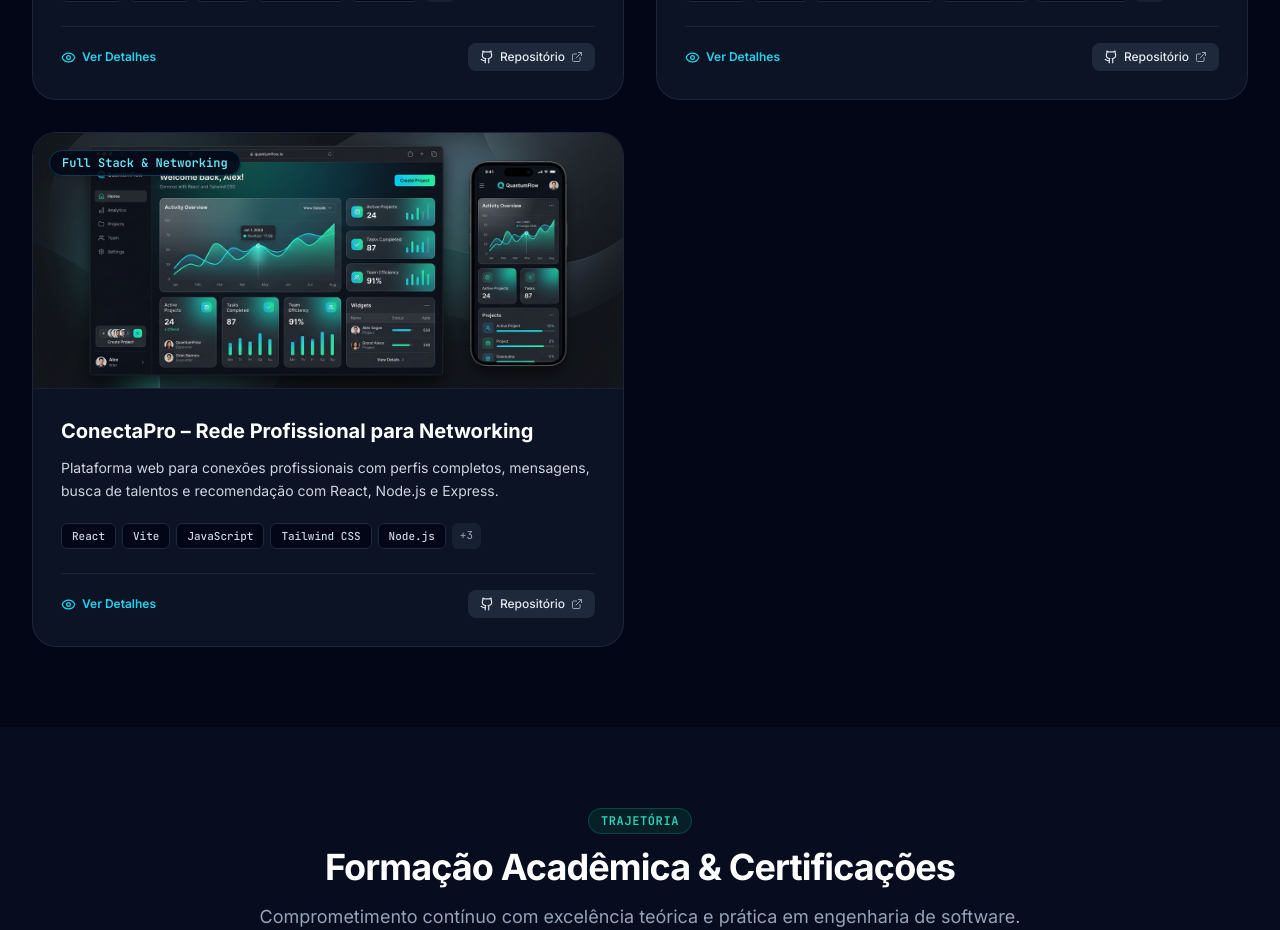
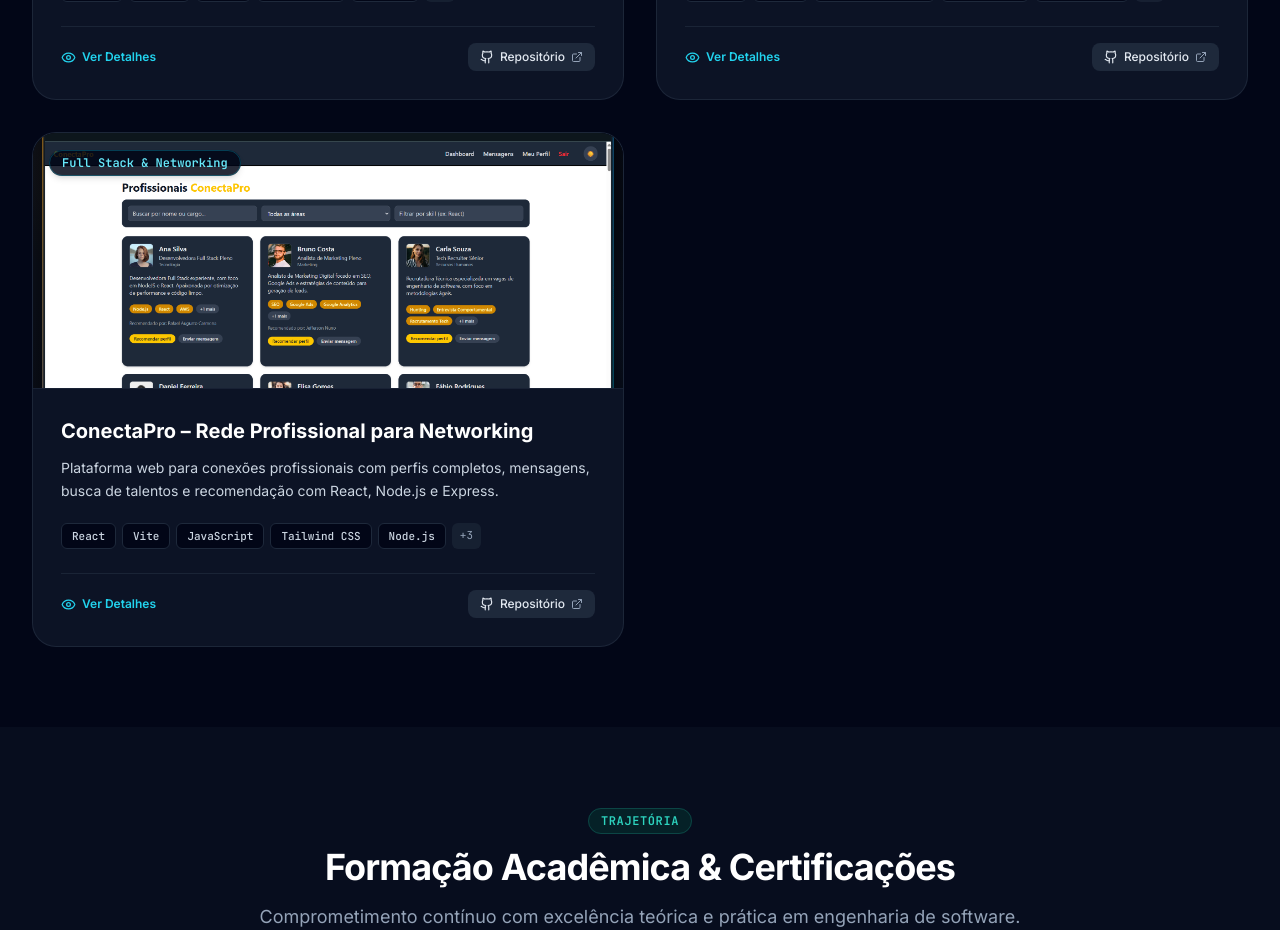
Before and after one commit to rafa212007/portifolio, a React (Vite) app: page / in a window 1280 px wide. Shown: the part 4100-5030 px from the top of the page. Built offline with nearby package versions, Linux system fonts and the light colour scheme.

Commit message:
feat: adicionar print real do projeto ConectaPro emoldurado

```diff
--- a/src/data/projectsData.js
+++ b/src/data/projectsData.js
@@ -148,7 +148,7 @@ export const projectsData = [
     title: 'ConectaPro – Rede Profissional para Networking',
     category: 'web',
     badge: 'Full Stack & Networking',
-    image: '/projects/conectapro.jpg',
+    image: '/projects/conectapro.svg',
     github: 'https://github.com/Equipe-Dev-fiap/gs-web-front-2.git',
     shortDescription: 'Plataforma web para conexões profissionais com perfis completos, mensagens, busca de talentos e recomendação com React, Node.js e Express.',
     fullDescription: 'Desenvolvimento de uma plataforma web inspirada em redes profissionais, permitindo conexão entre usuários, criação e gerenciamento de perfis profissionais, compartilhamento de informações e interação por mensagens.\n\nImplementação de autenticação de usuários e gerenciamento completo de perfil com foto, experiências, formação, habilidades, idiomas, certificações e projetos no frontend com React, Vite e Tailwind CSS. Backend desenvolvido em Node.js e Express para gerenciamento de usuários, perfis e mensagens, incluindo busca, filtros e recomendação profissional com interface responsiva e suporte nativo a modo escuro.',
```
Also changed, not shown: public/projects/conectapro.png (added), public/projects/conectapro.svg (added).
